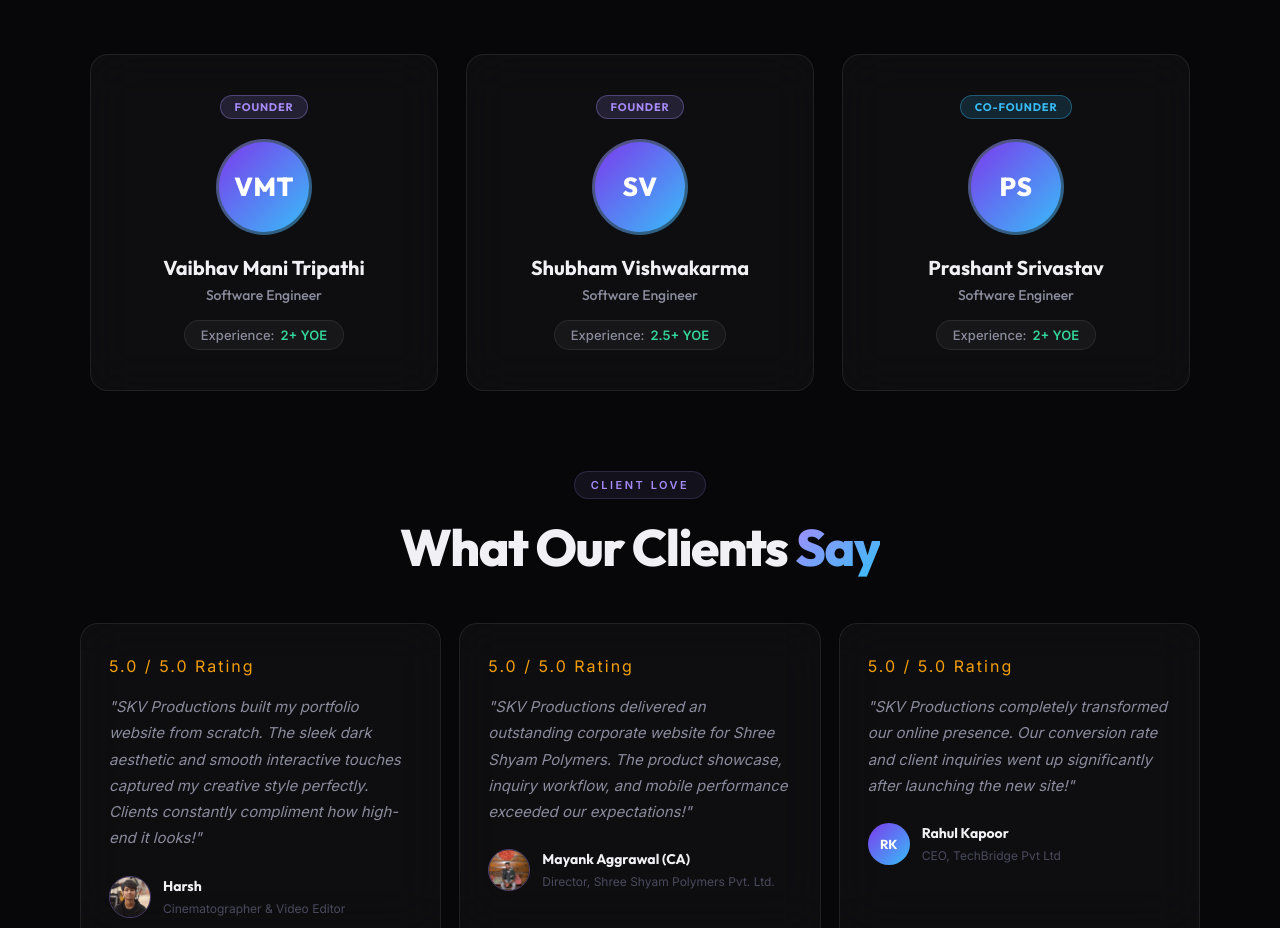
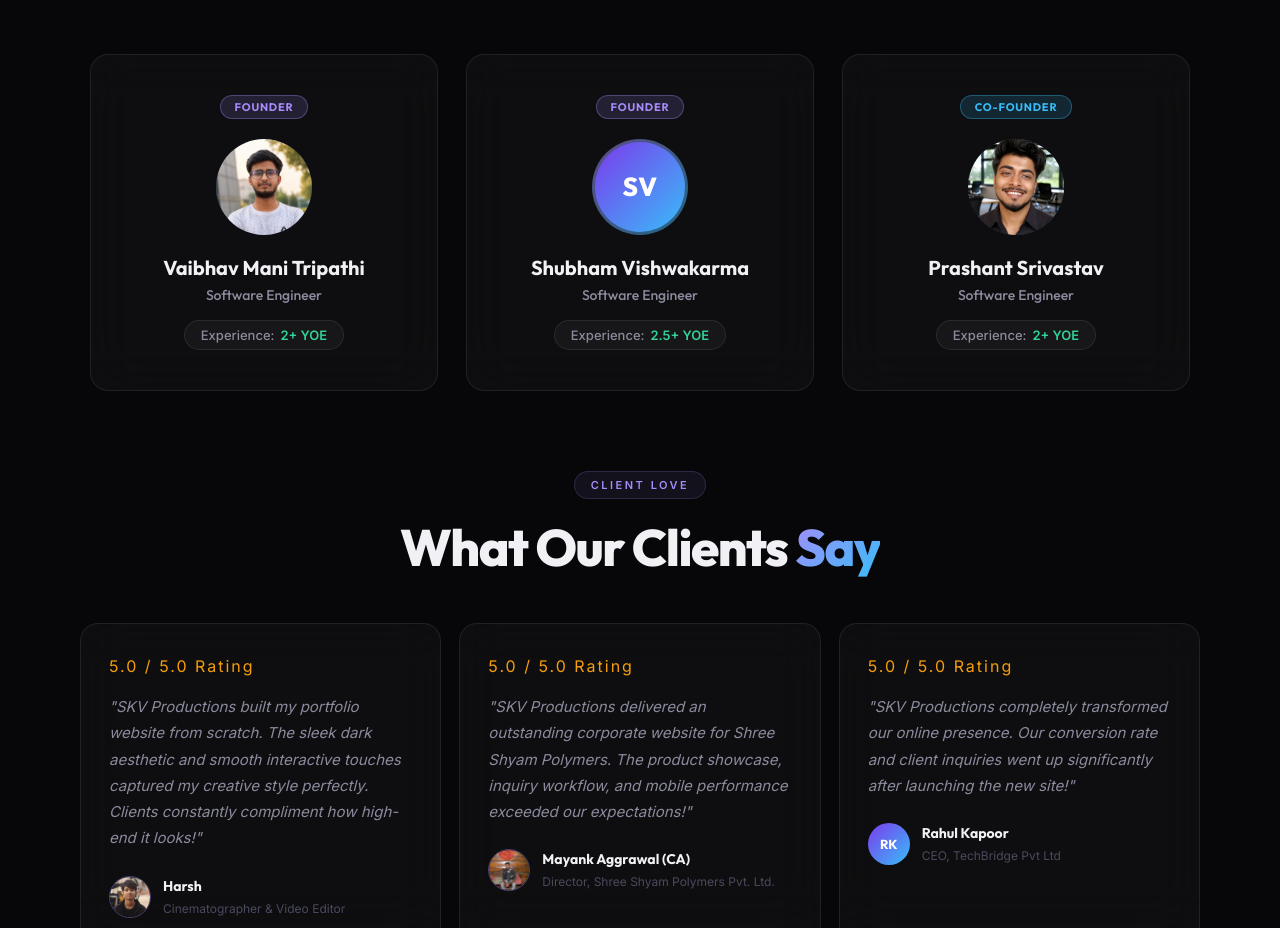
Before and after one commit to Shubham916-ui/SKV-productions, a React (Vite) app: page /about in a window 1280 px wide. Shown: the part 2065-2993 px from the top of the page. Built offline with nearby package versions, Linux system fonts and the light colour scheme; no server answers.

Commit message:
add profile image

```diff
--- a/src/pages/About.jsx
+++ b/src/pages/About.jsx
@@ -22,7 +22,7 @@ const teamMembers = [
     designation: "Software Engineer",
     experience: "2+ YOE",
     init: "VMT",
-    avatar: null
+    avatar: "/Vaibhav (2).jpg"
   },
   {
     name: "Shubham Vishwakarma",
@@ -38,7 +38,7 @@ const teamMembers = [
     designation: "Software Engineer",
     experience: "2+ YOE",
     init: "PS",
-    avatar: null
+    avatar: "/Prashant.jpg"
   }
 ];
 
@@ -136,7 +136,7 @@ export default function About() {
                   </span>
                   <div className="team-avatar-wrap">
                     {member.avatar ? (
-                      <img src={member.avatar} alt={member.name} className="team-avatar-img" />
+                      <img src={member.avatar} alt={member.name} className="team-avatar-img" style={member.imgStyle || {}} />
                     ) : (
                       <div className="team-avatar-fallback">{member.init}</div>
                     )}
--- a/src/pages/PageShared.css
+++ b/src/pages/PageShared.css
@@ -277,14 +277,20 @@
   border-radius: 50%;
   padding: 3px;
   background: linear-gradient(135deg, rgba(167, 139, 250, 0.5), rgba(56, 189, 248, 0.5));
+  overflow: hidden;
 }
 .team-avatar-img {
   width: 100%;
   height: 100%;
   border-radius: 50%;
   object-fit: cover;
-  object-position: top;
+  object-position: center 15%;
   background: #0c0e18;
+  transform: scale(1.3);
+  transition: transform 0.3s ease;
+}
+.team-card:hover .team-avatar-img {
+  transform: scale(1.42);
 }
 .team-avatar-fallback {
   width: 100%;
```
Also changed, not shown: public/Prashant.jpg (added), public/Vaibhav (2).jpg (added).
